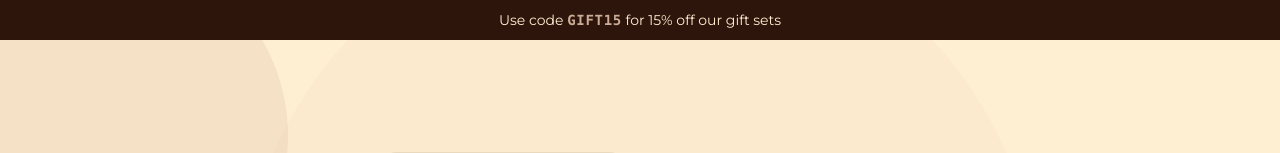
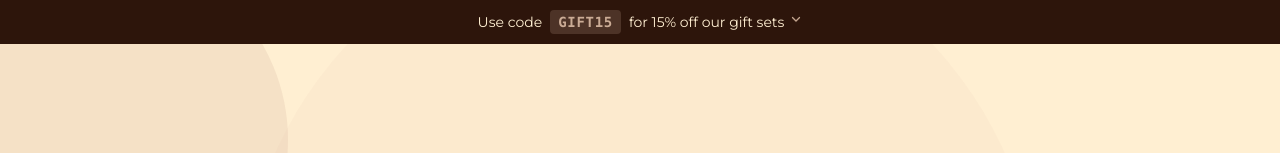
Before and after one commit to tanuk1199/Earthy-Bliss, a Next.js app: page /breadly-toolkit in a window 1280 px wide. Shown: the top 153 px of the page. Built offline with nearby package versions, Linux system fonts and the light colour scheme.

Commit message:
Style GIFT15 with highlight pill + add bouncing arrow that scrolls to gift sets
Co-Authored-By: Claude Opus 4.6 <noreply@anthropic.com>

```diff
--- a/app/breadly-toolkit/page.tsx
+++ b/app/breadly-toolkit/page.tsx
@@ -148,11 +148,12 @@ function BonusPageContent() {
   return (
     <div className="min-h-screen">
       {/* Top Discount Banner */}
-      <div className="py-2.5 px-4 text-center" style={{ backgroundColor: '#2D150B' }}>
-        <p className="font-sans text-xs sm:text-sm" style={{ color: '#FFEFD2' }}>
-          Use code <span className="font-mono font-bold tracking-wider" style={{ color: '#CBAC96' }}>GIFT15</span> for 15% off our gift sets
+      <a href="#gift-sets" className="block py-2.5 px-4 text-center no-underline" style={{ backgroundColor: '#2D150B' }} onClick={(e) => { e.preventDefault(); document.getElementById('gift-sets')?.scrollIntoView({ behavior: 'smooth' }) }}>
+        <p className="font-sans text-xs sm:text-sm inline-flex items-center gap-1.5" style={{ color: '#FFEFD2' }}>
+          Use code <span className="font-mono font-bold tracking-wider px-2 py-0.5 rounded mx-0.5" style={{ backgroundColor: 'rgba(203, 172, 150, 0.2)', color: '#CBAC96' }}>GIFT15</span> for 15% off our gift sets
+          <svg className="h-3 w-3 animate-bounce" style={{ color: '#CBAC96' }} fill="none" viewBox="0 0 24 24" stroke="currentColor" strokeWidth={2.5}><path strokeLinecap="round" strokeLinejoin="round" d="M19 9l-7 7-7-7" /></svg>
         </p>
-      </div>
+      </a>
 
       {/* Hero Section */}
       <section className="relative py-20 sm:py-28 px-4 sm:px-6 lg:px-8 overflow-hidden" style={{ backgroundColor: '#FFEFD2' }}>
@@ -572,7 +573,7 @@ function BonusPageContent() {
       </section>
 
       {/* Gift Sets — for buying for others */}
-      <section className="py-20 px-4 sm:px-6 lg:px-8 bg-background">
+      <section id="gift-sets" className="py-20 px-4 sm:px-6 lg:px-8 bg-background scroll-mt-4">
         <div className="max-w-7xl mx-auto">
           <div className="mb-12 text-center">
             <h2 className="font-serif text-3xl sm:text-4xl font-bold text-foreground mb-3">
```
